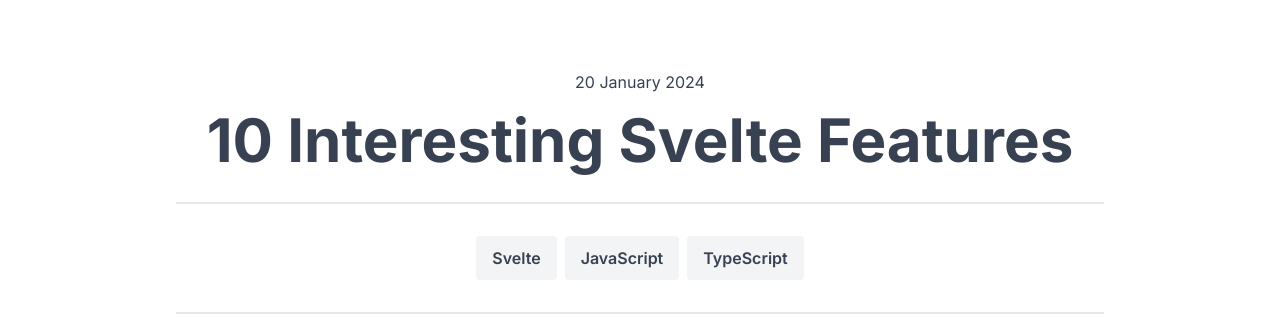
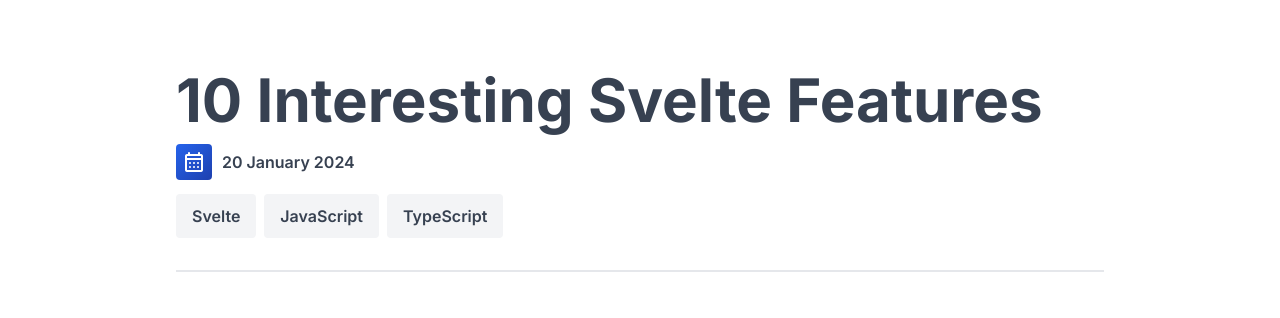
Before and after one commit to jackreimers/Blog, a SvelteKit app: page /blog/test in a window 1280 px wide. Shown: the part 186-504 px from the top of the page. Built offline with nearby package versions, Linux system fonts and the light colour scheme.

Commit message:
Improve about page

```diff
--- a/src/lib/components/layout/blog-header.svelte
+++ b/src/lib/components/layout/blog-header.svelte
@@ -4,23 +4,27 @@
 
 	import PageHeader from '$lib/components/layout/page-header.svelte';
 	import Button from '$lib/components/buttons/button.svelte';
+	import Icon from '$lib/components/text/icon.svelte';
 
 	export let data: BlogPost;
 </script>
 
 <PageHeader>
-	<div class="text-center">
+	<div class="flex flex-col gap-2.5 sm:gap-3.5">
+		<h1 class="text-3xl font-bold sm:text-5xl lg:text-6xl">
+			{data.metadata.title}
+		</h1>
 		<div
-			class="mb-4 flex flex-col gap-2.5 border-b-2 border-gray-200 pb-4 text-center sm:mb-8 sm:gap-3.5 sm:pb-8"
+			class="flex items-center gap-2 text-sm font-semibold leading-none sm:gap-2.5 sm:text-base"
 		>
-			<p class="mb-0.5 text-sm leading-none sm:text-base">
-				{getDateString(data.metadata.date)}
-			</p>
-			<h1 class="text-3xl font-bold sm:text-5xl lg:text-6xl">
-				{data.metadata.title}
-			</h1>
+			<Icon
+				icon="calendar_month"
+				weight={400}
+				classes="rounded bg-gradient-to-br from-blue-600 to-blue-800 p-1 text-white sm:p-1.5"
+			/>
+			<p>{getDateString(data.metadata.date)}</p>
 		</div>
-		<div class="mx-auto flex flex-wrap justify-center gap-2">
+		<div class="flex flex-wrap gap-2">
 			{#each data.metadata.categories as category}
 				<Button
 					onClick={() => {}}
--- a/src/lib/components/layout/header.svelte
+++ b/src/lib/components/layout/header.svelte
@@ -72,7 +72,7 @@
 	</div>
 </header>
 
-<div class="h-28 sm:h-32 md:h-36 lg:h-64" />
+<div class="h-[150px] md:h-[200px] lg:h-64" />
 
 <div
 	class:w-0={!open}
--- a/src/routes/about/+page.svelte
+++ b/src/routes/about/+page.svelte
@@ -5,7 +5,7 @@
 
 	import PageHeader from '$lib/components/layout/page-header.svelte';
 	import Button from '$lib/components/buttons/button.svelte';
-	import { page } from '$app/stores';
+	import Icon from '$lib/components/text/icon.svelte';
 </script>
 
 <svelte:head>
@@ -13,10 +13,10 @@
 </svelte:head>
 
 <PageHeader>
-	<h1 class="text-center text-3xl font-bold sm:text-5xl lg:text-6xl">About</h1>
+	<h1 class="text-3xl font-bold sm:text-5xl lg:text-6xl">About</h1>
 </PageHeader>
 
-<div class="flex flex-col gap-5">
+<div class="mb-8 flex flex-col gap-4">
 	<div class="flex gap-3 sm:gap-4">
 		<div class="flex flex-1 overflow-hidden rounded bg-gray-100">
 			<div class="mx-auto w-[200px] xl:w-[300px]">
@@ -47,147 +47,21 @@
 			</Button>
 		</div>
 	</div>
-	<div class="flex">
-		<span class="w-[4px] rounded-full bg-gradient-to-b from-blue-600 to-blue-800" />
-		<div class="py-1 pl-3">
-			<p class="text-2xl font-bold md:text-4xl">Jack Reimers</p>
-			<p class="font-medium text-gray-500">Software Engineer</p>
+	<div>
+		<div
+			class="flex items-center gap-2 text-sm font-semibold leading-none sm:gap-2.5 sm:text-base"
+		>
+			<Icon
+				icon="work"
+				weight={400}
+				classes="rounded bg-gradient-to-br from-blue-600 to-blue-800 p-1 text-white sm:p-1.5"
+			/>
+			<p>Software Engineer at SSW</p>
 		</div>
 	</div>
+
 	<p>
 		Lorem ipsum dolor sit amet, consectetur adipiscing elit, sed do eiusmod tempor incididunt ut
 		labore et dolore magna aliqua. Posuere urna nec tincidunt praesent semper feugiat nibh.
 	</p>
 </div>
-<!--
-<div class="flex flex-col gap-8 md:flex-row">
-<div class="mx-auto flex flex-col gap-3 bg-gray-100">
-<div class="text-center">
-<p class="text-2xl font-semibold">Jack Reimers</p>
-<p class="font-medium text-gray-500">Software Engineer</p>
-</div>
-<div class="mx-auto">
-<div class="flex gap-3">
-    <Button classes="rounded-full bg-gray-100 p-4 hover:bg-gray-200">
-        <Mail />
-    </Button>
-    <Button
-        href="https://www.linkedin.com/in/jackreimers"
-        target="_blank"
-        classes="rounded-full bg-gray-100 p-4 hover:bg-gray-200"
-    >
-        <Linkedin />
-    </Button>
-    <Button
-        href="https://github.com/jackreimers"
-        target="_blank"
-        classes="rounded-full bg-gray-100 p-4 hover:bg-gray-200"
-    >
-        <Github />
-    </Button>
-</div>
-</div>
-</div>
-<div class="flex-1">
-<p
-class="mb-1 bg-gradient-to-r from-blue-600 to-blue-800 bg-clip-text text-4xl font-bold leading-none text-transparent"
->
-Jack Reimers
-</p>
-<p class="mb-3 font-semibold text-gray-500">Full Stack Software Engineer</p>
-<p class="mb-4 font-medium">SSW Consulting</p>
-<p>
-Lorem ipsum dolor sit amet, consectetur adipiscing elit, sed do eiusmod tempor
-incididunt ut labore et dolore magna aliqua. Posuere urna nec tincidunt praesent semper
-feugiat nibh.
-</p>
-</div>
-</div>
-<div class="mt-6">
-<div>
-<div class="flex gap-4 text-center">
-<div class="">
-    <div class="inline-block rounded bg-gray-100 p-4">
-        <img src="/images/csharp.png" alt="C# Logo" width="64" />
-    </div>
-    <p class="text-sm font-medium">C#</p>
-</div>
-<div>
-    <div class="inline-block rounded bg-gray-100 p-4">
-        <img src="/images/javascript.png" alt="JavaScript Logo" width="64" class="rounded" />
-    </div>
-    <p class="text-sm font-medium">JavaScript</p>
-</div>
-<div>
-    <div class="inline-block rounded bg-gray-100 p-4">
-        <img src="/images/typescript.svg" alt="TypeScript Logo" width="64" class="rounded" />
-    </div>
-    <p class="text-sm font-medium">TypeScript</p>
-</div>
-</div>
-
-</div>
-</div>
-<div class="mb-6 flex gap-4">
-<span class="w-[4px] rounded-full bg-gradient-to-b from-blue-600 to-blue-800" />
-<div>
-    <p class="mb-4 text-gray-500">Frontend</p>
-    <div class="flex gap-8 text-center">
-        <div>
-            <div class="inline-block rounded bg-gray-100 p-4">
-                <img src="/images/blazor.png" alt="C#" width="100" />
-            </div>
-            <p class="font-medium">Blazor</p>
-        </div>
-        <div>
-            <div class="inline-block rounded bg-gray-100 p-4">
-                <img src="/images/angular.svg" alt="C#" width="100" class="rounded" />
-            </div>
-            <p class="font-medium">Angular</p>
-        </div>
-    </div>
-</div>
-</div>
-
-
-
-    <div class="">
-        <h2 class="text-3xl font-semibold">Jack Reimers</h2>
-        <p class="font-medium text-gray-500">Full Stack Software Engineer</p>
-    </div>
-<PageHeader border={false}>
-        <p class="font-semibold text-[#CC4141]">SSW</p>
-<div class="flex flex-col gap-4">
-    <div class="flex w-full justify-center gap-3">
-        <Button classes="rounded-full bg-gray-100 p-4 hover:bg-gray-200">
-            <Mail />
-        </Button>
-        <Button
-            href="https://www.linkedin.com/in/jackreimers"
-            target="_blank"
-            classes="rounded-full bg-gray-100 p-4 hover:bg-gray-200"
-        >
-            <Linkedin />
-        </Button>
-        <Button
-            href="https://github.com/jackreimers"
-            target="_blank"
-            classes="rounded-full bg-gray-100 p-4 hover:bg-gray-200"
-        >
-            <Github />
-        </Button>
-    </div>
-</div>
-</PageHeader>
-<div class="rounded md:flex-1">
-<p class="mb-5">
-    Lorem ipsum dolor sit amet, consectetur adipiscing elit, sed do eiusmod tempor incididunt ut
-    labore et dolore magna aliqua. Posuere urna nec tincidunt praesent semper feugiat nibh.
-</p>
-<p>
-    In vitae turpis massa sed elementum tempus. Laoreet id donec ultrices tincidunt arcu non
-    sodales neque sodales. Velit laoreet id donec ultrices. Pulvinar neque laoreet suspendisse
-    interdum consectetur libero id. Mi bibendum neque egestas congue.
-</p>
-</div>
--->
--- a/src/routes/blog/+page.svelte
+++ b/src/routes/blog/+page.svelte
@@ -11,7 +11,7 @@
 </svelte:head>
 
 <PageHeader>
-	<h1 class="text-center text-3xl font-bold sm:text-5xl lg:text-6xl">Blog Posts</h1>
+	<h1 class="text-3xl font-bold sm:text-5xl lg:text-6xl">Blog Posts</h1>
 </PageHeader>
 
 <div class="grid gap-5">
--- a/src/routes/projects/+page.svelte
+++ b/src/routes/projects/+page.svelte
@@ -8,7 +8,7 @@
 </svelte:head>
 
 <PageHeader>
-	<h1 class="text-center text-3xl font-bold sm:text-5xl lg:text-6xl">Projects</h1>
+	<h1 class="text-3xl font-bold sm:text-5xl lg:text-6xl">Projects</h1>
 </PageHeader>
 
-<p class="text-center">This page is still under construction.</p>
+<p class="">This page is still under construction.</p>
```
